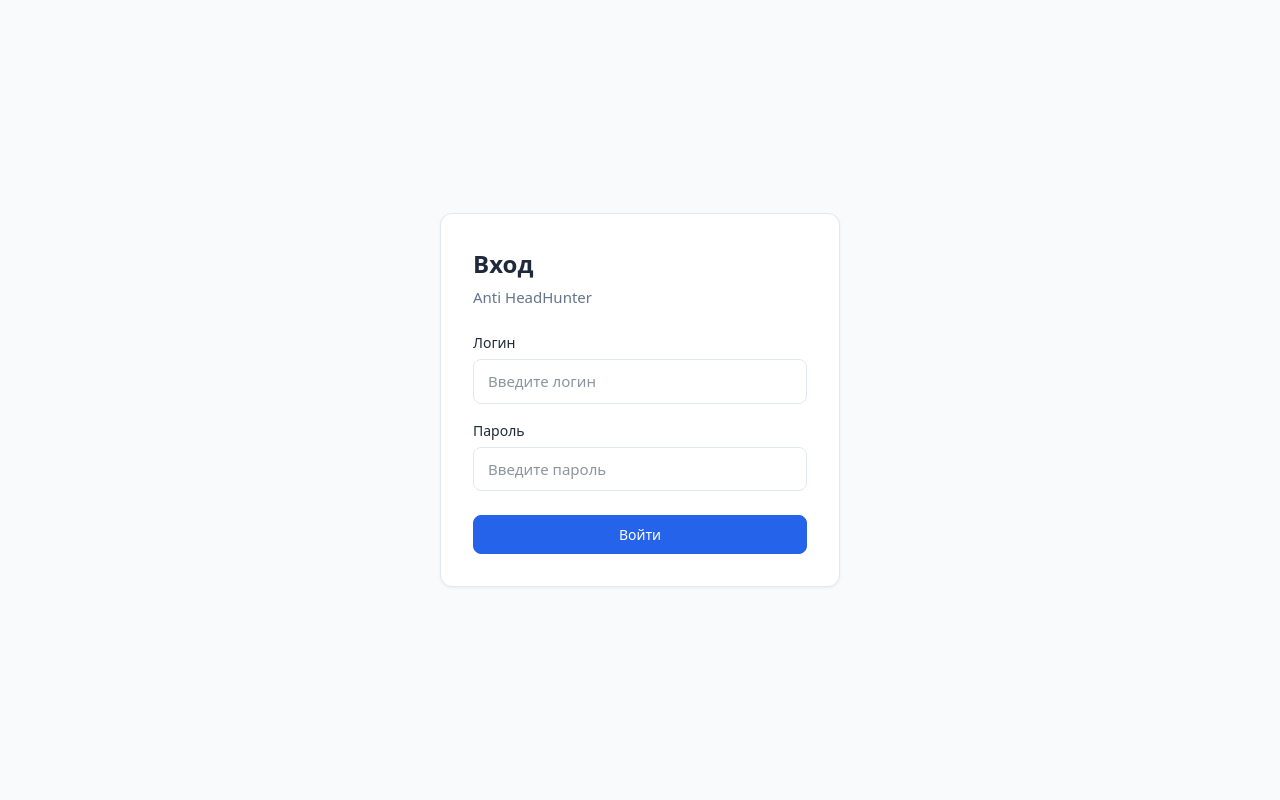
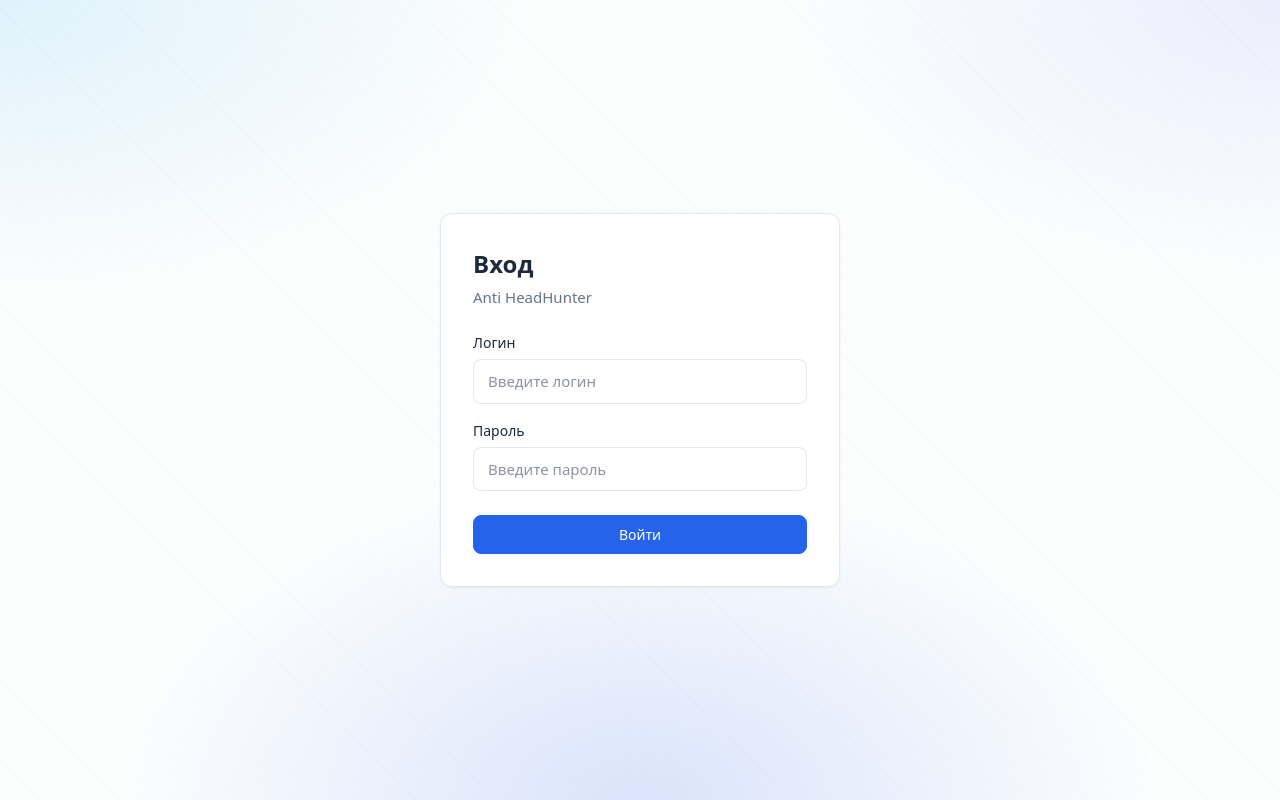
Before and after one commit to rusrc/ahh, an Angular app: page /login in a window 1280 px wide. Built offline with nearby package versions, Linux system fonts and the light colour scheme.

Commit message:
Add background color gradients

```diff
--- a/src/styles.css
+++ b/src/styles.css
@@ -11,6 +11,9 @@
   --app-primary: #2563eb;
   --app-primary-hover: #1d4ed8;
   --app-shadow: 0 1px 3px rgba(0, 0, 0, 0.06);
+  --app-bg-accent: rgba(37, 99, 235, 0.16);
+  --app-bg-warm: rgba(14, 165, 233, 0.12);
+  --app-bg-soft: rgba(99, 102, 241, 0.1);
 }
 
 * {
@@ -20,7 +23,21 @@
 body {
   margin: 0;
   min-height: 100vh;
-  background: var(--app-bg);
+  background-color: var(--app-bg);
+  /* Фон сайта: редактируйте градиенты/паттерн здесь */
+  background-image:
+    radial-gradient(900px 500px at 0% 0%, var(--app-bg-warm), transparent 60%),
+    radial-gradient(900px 500px at 100% 0%, var(--app-bg-soft), transparent 55%),
+    radial-gradient(800px 500px at 50% 100%, var(--app-bg-accent), transparent 65%),
+    linear-gradient(0deg, rgba(255, 255, 255, 0.6), rgba(255, 255, 255, 0.6)),
+    repeating-linear-gradient(
+      45deg,
+      rgba(148, 163, 184, 0.08) 0,
+      rgba(148, 163, 184, 0.08) 1px,
+      transparent 1px,
+      transparent 14px
+    );
+  background-attachment: fixed;
   color: var(--app-text);
   font-family: system-ui, -apple-system, "Segoe UI", Roboto, "Helvetica Neue", Arial, sans-serif;
   -webkit-font-smoothing: antialiased;
```
